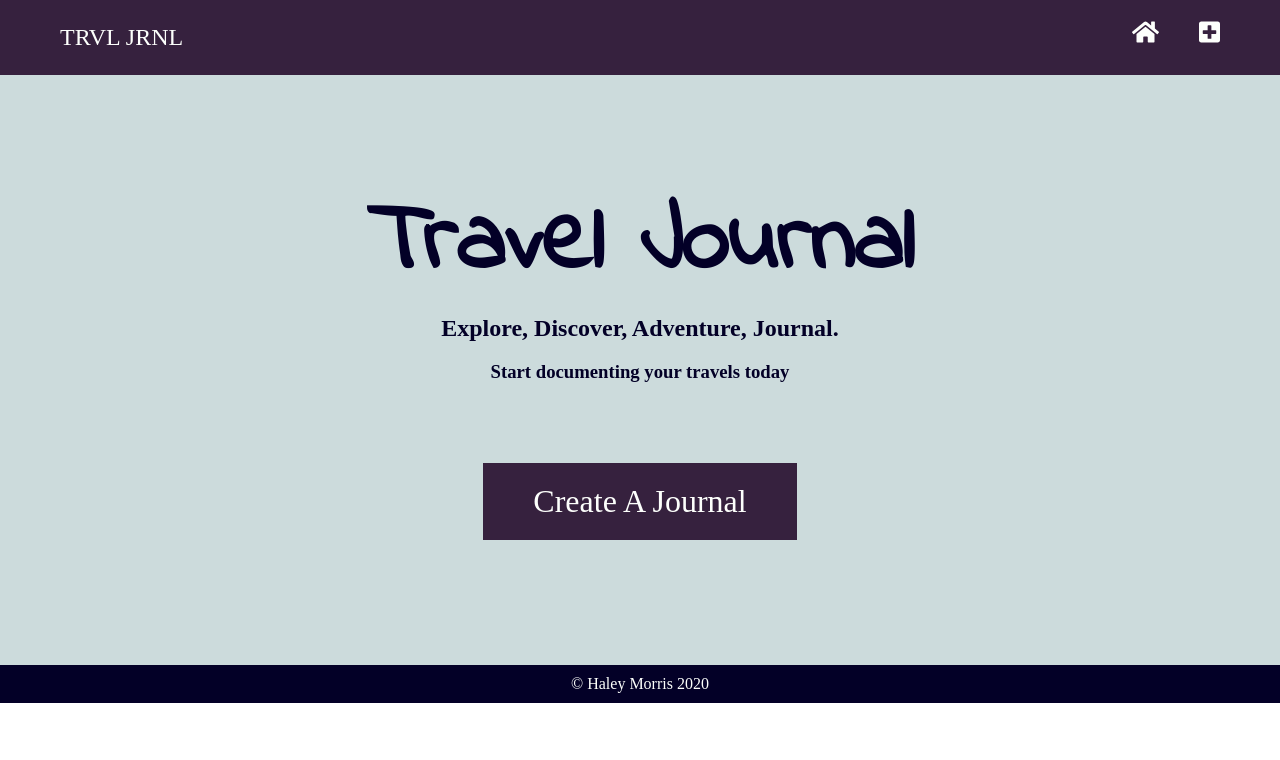
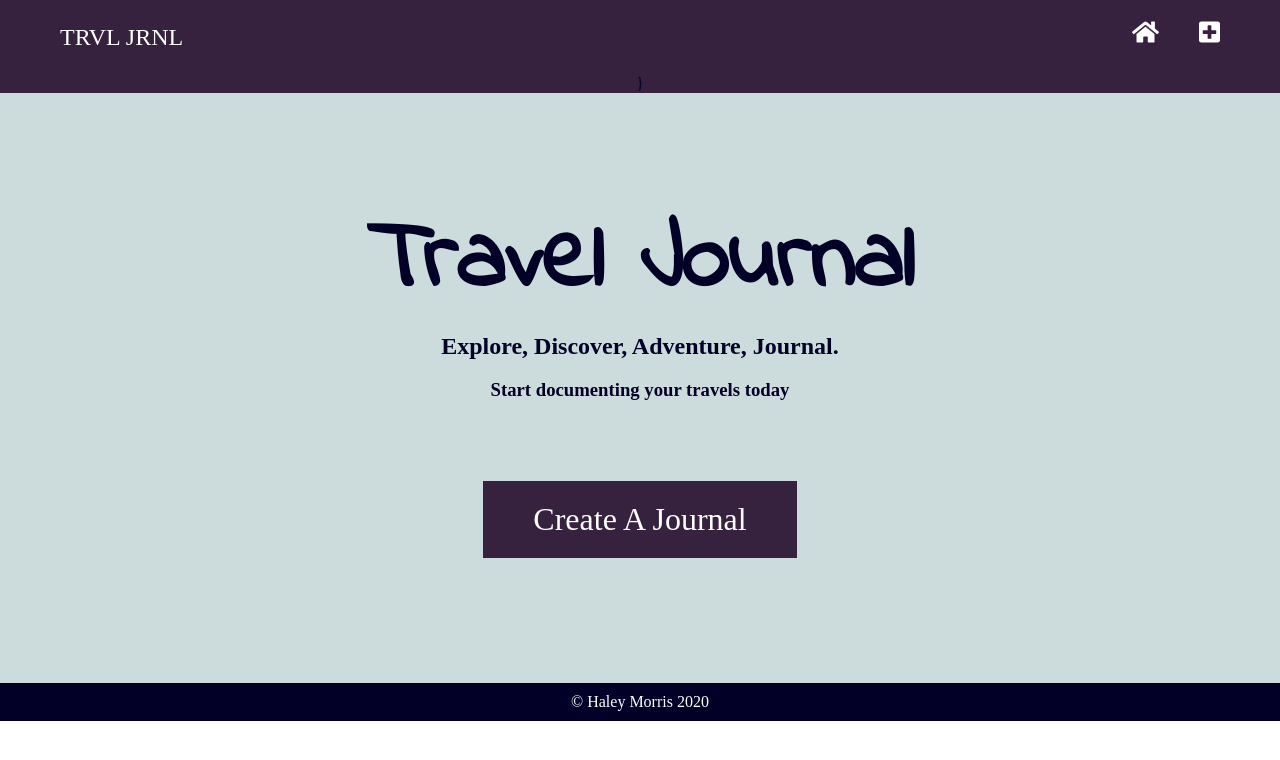
Before and after one commit to haleymor/haleyMorrisProjectFive, a React (Create React App) app: page / in a window 1280 px wide. Shown: the top 760 px of the page. Built offline with nearby package versions, Linux system fonts and the light colour scheme; a web font is replaced by a local one.

Commit message:
commented out elements that are not fully functional

```diff
--- a/src/components/Entry.js
+++ b/src/components/Entry.js
@@ -57,7 +57,8 @@ class Entry extends Component {
               <h6>{entry.name.date}</h6>
               <h6>{entry.name.location}</h6>
               <p>{entry.name.text}</p>
-              <img src={entry.name.photo} alt="" />
+              {/* to add in later */}
+              {/* <img src={entry.name.photo} alt="" /> */}
             </div>
           );
         })}
--- a/src/components/Form.js
+++ b/src/components/Form.js
@@ -91,10 +91,11 @@ class Form extends Component {
             <textarea id="text" rows="20" cols="45" onChange={this.handleTextChange} value={this.state.userInputText}>
             </textarea>
           </div>
-          <div className="addPhoto input">
+          {/* wasn't able to get photos working but left it commented out because I want to continue to work on this functionality */}
+          {/* <div className="addPhoto input">
             <label htmlFor="photo">Add Photo:</label>
             <input type="file" id="photo" accept="image/png, image/jpeg" onChange={this.handlePhotoChange} value={this.state.userInputPhoto} />
-          </div>
+          </div> */}
           <div className="submitButton">
             <button type="submit">Publish Entry</button>
           </div>
--- a/src/components/Header.js
+++ b/src/components/Header.js
@@ -2,7 +2,7 @@ import React, { Component } from 'react';
 import { FontAwesomeIcon } from '@fortawesome/react-fontawesome';
 import { faHome } from '@fortawesome/free-solid-svg-icons';
 import { faPlusSquare } from '@fortawesome/free-solid-svg-icons';
-import Form from './Form';
+// import Form from './Form';
 
 class Header extends Component {
   constructor() {
@@ -20,9 +20,10 @@ class Header extends Component {
   render() {
     return(
       <div className="appHeader">
-        {this.state.iconClicked
+        {/* left this commented out because not working properly but would like to remind myself how I was going to implement icon functionality */}
+        {/* {this.state.iconClicked
           ? <Form />
-          :
+          :  */}
             <nav className="navMenu wrapper">
               <p>TRVL JRNL</p>
               <ul>
```
